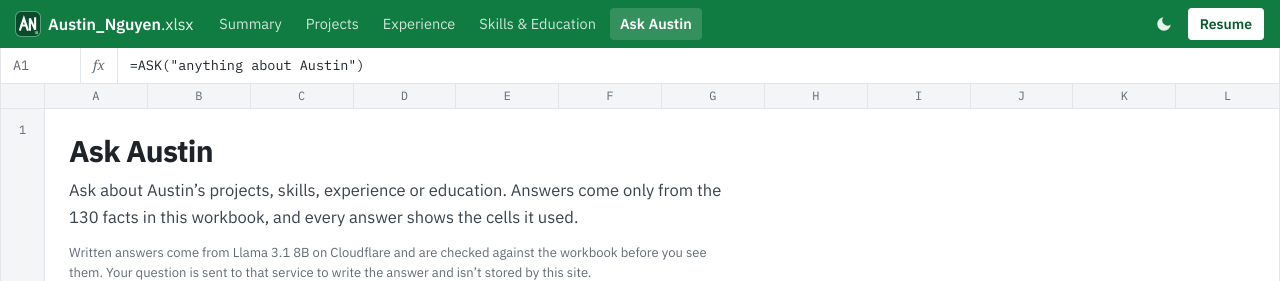
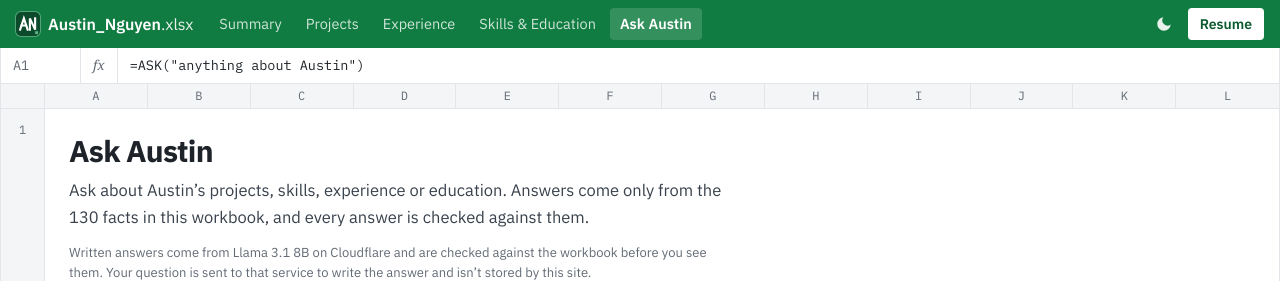
Before and after one commit to Ausnguy/austin-portfolio, a React (Vite) app: page /austin-portfolio/ask in a window 1280 px wide. Shown: the top 281 px of the page. Built offline with nearby package versions, Linux system fonts and the light colour scheme.

Commit message:
Remove source cell-reference chips from Ask answers

```diff
--- a/src/pages/Ask.jsx
+++ b/src/pages/Ask.jsx
@@ -16,17 +16,6 @@ export const SUGGESTIONS = [
   'Does Austin know Kafka?',
   'How do I contact Austin?',
 ];
-
-const Sources = ({ facts }) => (
-  <div className="mt-3 flex flex-wrap items-center gap-1.5">
-    <span className="text-[12.5px] text-muted mr-1">Sources</span>
-    {[...new Map(facts.map((f) => [f.ref, f])).values()].map((f) => (
-      <span key={f.ref} title={f.text} className="font-mono text-[12px] px-1.5 py-0.5 rounded-sm bg-head border border-grid text-ink-soft">
-        {f.ref}
-      </span>
-    ))}
-  </div>
-);
 
 const Ask = () => {
   useSheet('A1', '=ASK("anything about Austin")', 'Ask Austin');
@@ -91,7 +80,7 @@ const Ask = () => {
           <h1 className="sheet-title">Ask Austin</h1>
           <p className="body-copy mt-2 max-w-2xl">
             Ask about Austin’s projects, skills, experience or education. Answers come only from the {factCount} facts in
-            this workbook, and every answer shows the cells it used.
+            this workbook, and every answer is checked against them.
           </p>
           <p className="mt-3 text-[13px] text-muted max-w-2xl">
             Written answers come from {MODEL_LABEL} and are checked against the workbook before you see them. Your question is
@@ -156,7 +145,6 @@ const Ask = () => {
                 </ul>
               )}
               {entry.note && <p className="mt-2 text-sm text-muted">{entry.note}</p>}
-              {entry.facts.length > 0 && <Sources facts={entry.facts.slice(0, entry.mode === 'ai' ? 4 : 3)} />}
             </Cell>
           </Row>
         ))}
```
